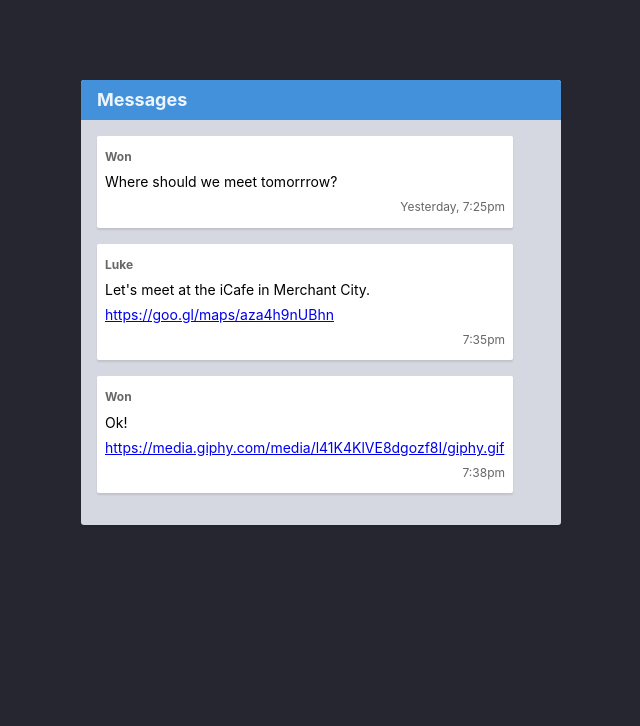
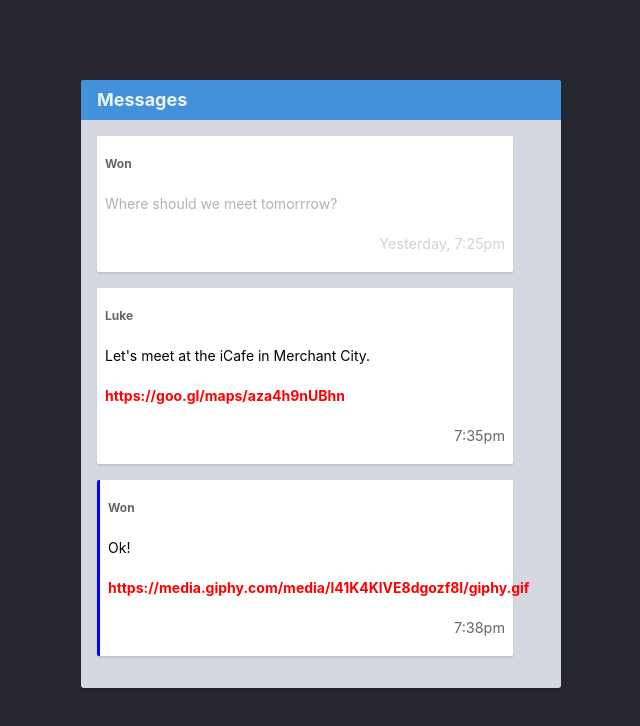
Before and after one commit to Hadi-git7/HTML-CSS-Git, a website: page week-1/6-css-properties/index.html in a window 1280 px wide. Shown: the whole page, without its empty margins (319-959 px from the left). Drawn offline with Linux system fonts and the light colour scheme.

Commit message:
Completed 6-css-properties exercise

```diff
--- a/week-1/6-css-properties/index.html
+++ b/week-1/6-css-properties/index.html
@@ -18,7 +18,7 @@
       <div class="messages">
         <div class="message">
           <div class="message__author">Won</div>
-          <p class="message__content">
+          <p class="message__content message__time--old">
             Where should we meet tomorrrow?
           </p>
           <time class="message__time message__time--old">Yesterday, 7:25pm</time>
--- a/week-1/6-css-properties/styles.css
+++ b/week-1/6-css-properties/styles.css
@@ -1 +1,18 @@
 /* Add your CSS code below */
+a {
+  text-decoration: none;
+  color: red;
+  font-weight: bold;
+}
+.message__time {
+  font-size: 0.9rem;
+}
+.message--unread {
+  border-left: 3px solid blue;
+}
+.message__time--old {
+  opacity: 0.3;
+}
+.message {
+  line-height: 40px;
+}
```
